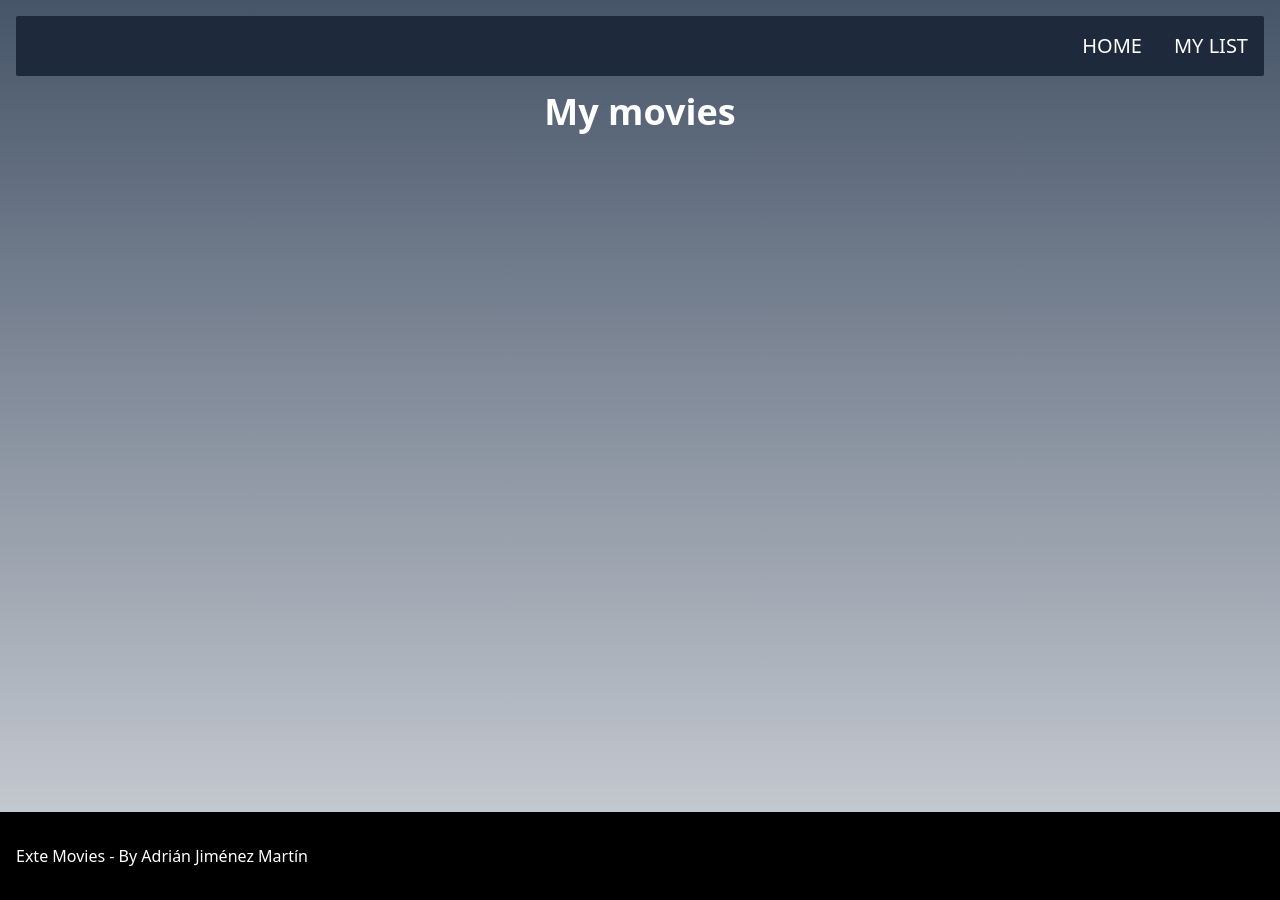
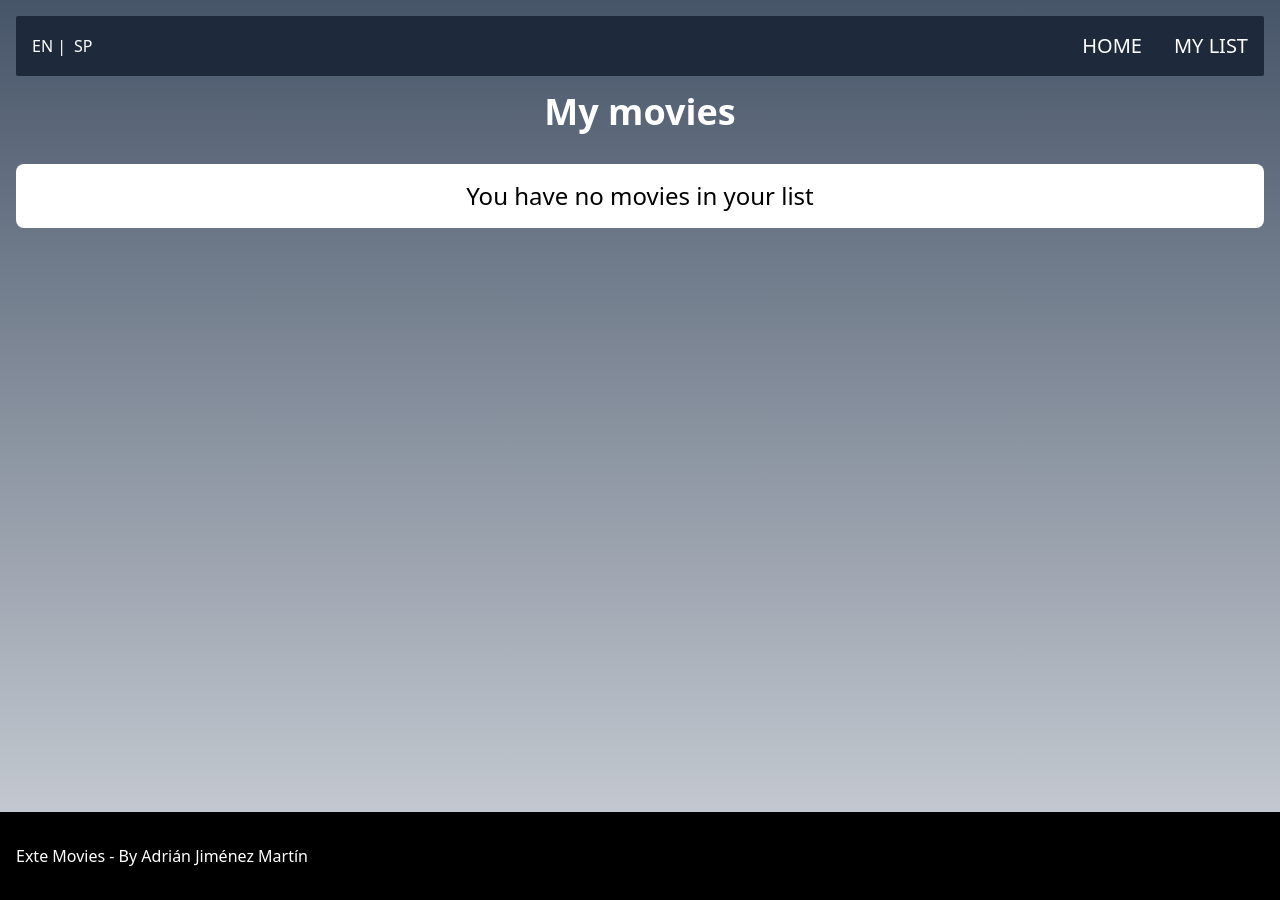
Before and after one commit to thebyteland/exte-movies, a Nuxt app: page /my-list in a window 1280 px wide. Built offline with nearby package versions, Linux system fonts and the light colour scheme.

Commit message:
[feat] Add movies to localStorage. Change list component props

```diff
--- a/app.vue
+++ b/app.vue
@@ -12,7 +12,3 @@
     </footer>
   </div>
 </template>
-
-<script setup>
-  const { setLocale } = useI18n()
-</script>
--- a/components/ExteMoviesList.vue
+++ b/components/ExteMoviesList.vue
@@ -1,9 +1,9 @@
 <template>
   <section class="w-full flex flex-col gap-4 bg-gray-200 shadow-sm rounded-lg px-4 py-8">
-    <h2>{{ $t('MOVIES_LIST_SECTION_TITLE') }}</h2>
+    <h2>{{ $t(title) }}</h2>
 
     <ul class="w-full grid grid-cols-1 sm:grid-cols-2 md:grid-cols-4 lg:grid-cols-5 xl:grid-cols-6 gap-4">
-      <li v-for="(movie, index) in movieslist" :key="`movieItem${index}`">
+      <li v-for="(movie, index) in list" :key="`movieItem${index}`">
         <ExteMovieCard :movie="movie" />
       </li>
     </ul>
@@ -11,6 +11,8 @@
 </template>
 
 <script setup>
-  const store = useAppStore()
-  const movieslist = store.moviesList
+  const props = defineProps({
+    title: String,
+    list: Array
+  })
 </script>
--- a/components/ExteNavBar.vue
+++ b/components/ExteNavBar.vue
@@ -1,8 +1,26 @@
 <template>
-  <nav class="w-full rounded-sm p-4 bg-slate-800">
-    <ul class="w-full flex gap-8 justify-end text-white text-lg lg:text-xl uppercase">
-      <li><NuxtLink to="/" class="hover:underline">{{ $t('HOME_LINK') }}</NuxtLink></li>
-      <li><NuxtLink to="my-list" class="hover:underline">{{ $t('MY_LIST_LINK') }}</NuxtLink></li>
+  <div class="w-full flex items-center justify-between rounded-sm p-4 bg-slate-800">
+    <ul class="flex list-none gap-2 text-white">
+      <li>
+        <button type="button" class="hover:underline" @click="setLocale('en')">
+          {{ $t('LANG_EN') }}
+        </button> |
+      </li>
+      <li>
+        <button type="button" class="hover:underline" @click="setLocale('es')">
+          {{ $t('LANG_ES') }}
+        </button>
+      </li>
     </ul>
-  </nav>
+    <nav>
+      <ul class="w-full flex gap-8 justify-end text-white text-lg lg:text-xl uppercase">
+        <li><NuxtLink to="/" class="hover:underline">{{ $t('HOME_LINK') }}</NuxtLink></li>
+        <li><NuxtLink to="my-list" class="hover:underline">{{ $t('MY_LIST_LINK') }}</NuxtLink></li>
+      </ul>
+    </nav>
+  </div>
 </template>
+
+<script setup>
+  const { setLocale } = useI18n()
+</script>
--- /dev/null
+++ b/components/ExteToggleFavMovie.vue
@@ -0,0 +1,36 @@
+<template>
+  <div class="w-full">
+    <button
+      type="button"
+      class="w-fit flex px-4 py-2 uppercase text-sm bg-amber-500 text-black mx-auto rounded-lg border border-amber-600 shadow-sm hover:bg-amber-800 hover:text-white"
+      @click="toggleMovie"
+    >
+      {{ $t('ADD_FAV_BUTTON') }}
+    </button>
+  </div>
+</template>
+
+<script setup>
+  const props = defineProps({
+    movie: Object
+  })
+  const { movie } = toRefs(props)
+  const rawMovieData = movie.value
+
+  function toggleMovie() {
+    const storedList = JSON.parse(localStorage.getItem('myMovies'))
+
+    if (Array.isArray(storedList)) {
+      const currentInStorage = storedList.find((item) => item.id === rawMovieData.id)
+
+      if (currentInStorage) {
+        // TODO: Remove from list
+      } else {
+        storedList.push(rawMovieData)
+        localStorage.setItem('myMovies', JSON.stringify(storedList))
+      }
+    } else {
+      localStorage.setItem('myMovies', JSON.stringify([rawMovieData]))
+    }
+  }
+</script>
--- a/i18n.config.ts
+++ b/i18n.config.ts
@@ -5,8 +5,8 @@ export default defineI18nConfig(() => ({
   messages: {
     en: {
       APP: 'EXTE Movies',
-      LANG_ES: 'Spanish',
-      LANG_EN: 'English',
+      LANG_ES: 'SP',
+      LANG_EN: 'EN',
       MY_LIST_TITLE: 'My movies',
       MY_LIST_LINK: 'My list',
       HOME_LINK: 'Home',
@@ -15,11 +15,14 @@ export default defineI18nConfig(() => ({
       MOVIE_DETAIL_OVERVIEW: 'Overview',
       MOVIE_DETAIL_GENRES: 'Genres',
       MOVIE_DETAIL_PRODUCTION: 'Production companies',
+      ADD_FAV_BUTTON: 'Add to my list',
+      ADD_TO_LIST_TITLE: 'Want to add this movie to your list?',
+      MY_MOVIES_EMPTY_LIST: 'You have no movies in your list',
     },
     es: {
       APP: 'EXTE Movies',
-      LANG_ES: 'Español',
-      LANG_EN: 'Inglés',
+      LANG_ES: 'ES',
+      LANG_EN: 'EN',
       MY_LIST_TITLE: 'Mis películas',
       MY_LIST_LINK: 'Mi lista',
       HOME_LINK: 'Inicio',
@@ -28,6 +31,9 @@ export default defineI18nConfig(() => ({
       MOVIE_DETAIL_OVERVIEW: 'Sinopsis',
       MOVIE_DETAIL_GENRES: 'Géneros',
       MOVIE_DETAIL_PRODUCTION: 'Productoras',
+      ADD_FAV_BUTTON: 'Añadir a mi lista',
+      ADD_TO_LIST_TITLE: '¿Quieres añadir esta película a tu lista?',
+      MY_MOVIES_EMPTY_LIST: 'No tienes películas en tu lista',
     }
   }
 }))
--- a/pages/details/[id].vue
+++ b/pages/details/[id].vue
@@ -42,6 +42,11 @@
         </div>
       </div>
     </section>
+
+    <section class="flex flex-col gap-4 w-full rounded-lg shadow-sm border border-gray-300 bg-gray-200 overflow-hidden p-4">
+      <h2 class="text-center">{{ $t('ADD_TO_LIST_TITLE') }}</h2>
+      <ExteToggleFavMovie :movie="currentMovie" />
+    </section>
   </main>
 </template>
 
--- a/pages/index.vue
+++ b/pages/index.vue
@@ -2,7 +2,7 @@
   <main class="w-full flex flex-col gap-4">
     <h1>{{ $t('APP') }}</h1>
 
-    <ExteMoviesList />
+    <ExteMoviesList :list="moviesList" title="MOVIES_LIST_SECTION_TITLE" />
   </main>
 </template>
 
@@ -10,4 +10,5 @@
   const store = useAppStore()
 
   await store.getMovies()
+  const moviesList = store.moviesList
 </script>
--- a/pages/my-list.vue
+++ b/pages/my-list.vue
@@ -1,8 +1,18 @@
 <template>
-  <div class="w-full">
+  <main class="w-full flex flex-col gap-8">
     <h1>{{ $t('MY_LIST_TITLE') }}</h1>
-  </div>
+
+    <ClientOnly >
+      <ExteMoviesList v-if="moviesList && moviesList.length" :list="moviesList" title="MOVIES_LIST_SECTION_TITLE" />
+      <p v-else class="text-2xl text-center bg-white rounded-lg p-4">{{ $t('MY_MOVIES_EMPTY_LIST') }}</p>
+    </ClientOnly>
+  </main>
 </template>
 
 <script setup>
+  const moviesList = ref([])
+
+  onMounted(async () => {
+    moviesList.value = JSON.parse(localStorage.getItem('myMovies'))
+  })
 </script>
```
